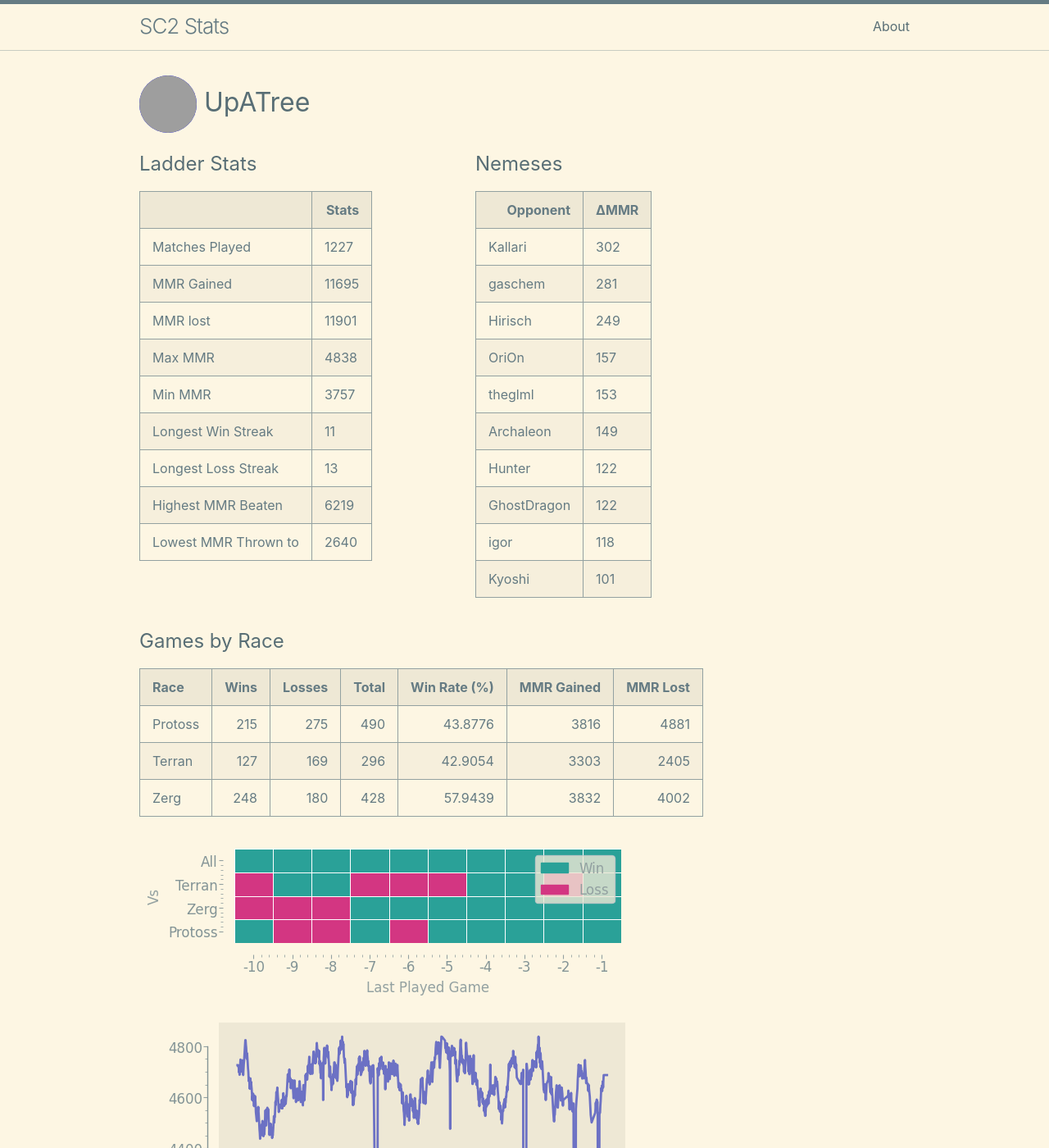
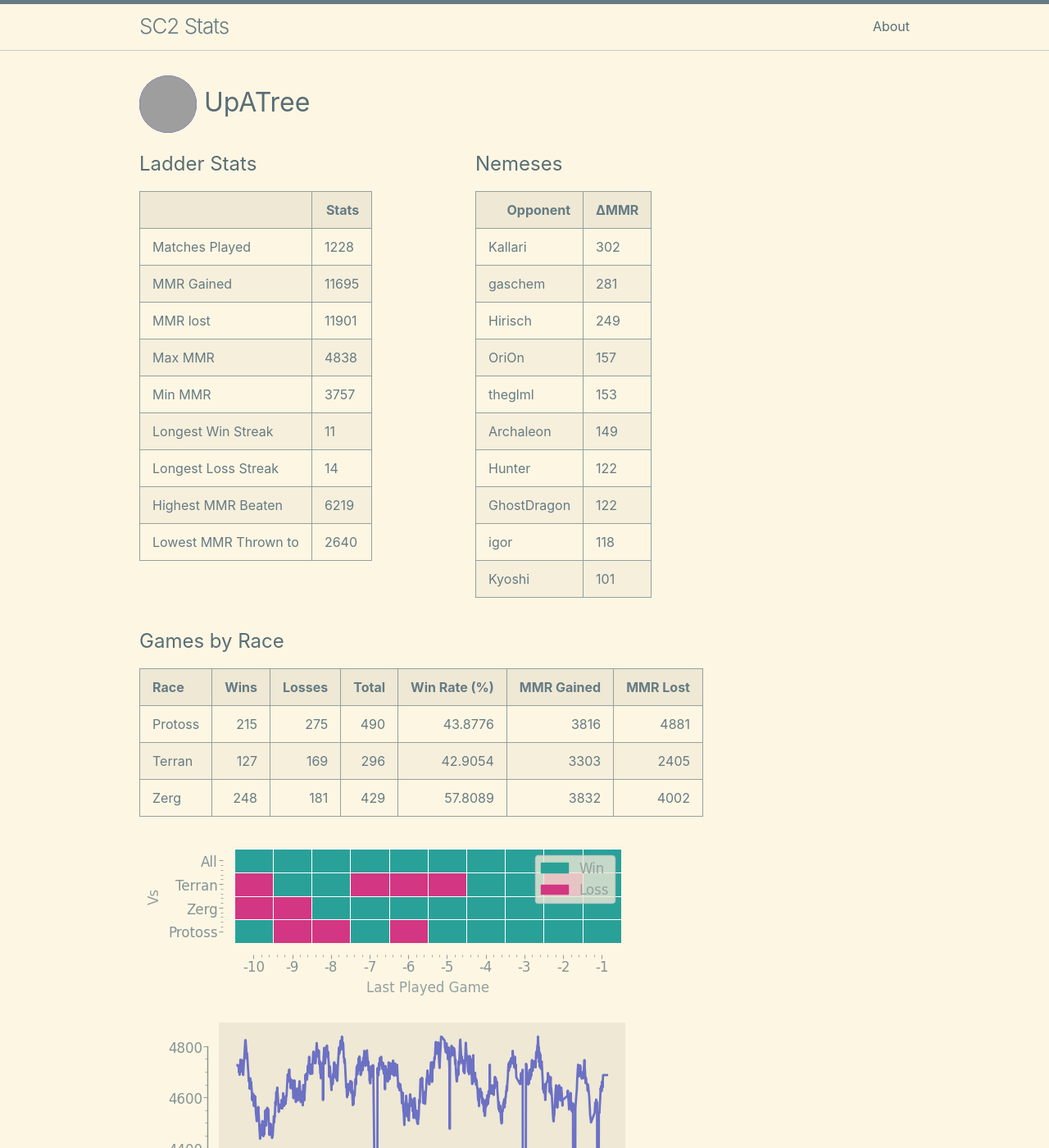
Before and after one commit to kylermurphy/UpATree, a Jekyll site: the page built from docs/index.md, in a window 1280 px wide and 1400 px high. Shown: the whole window at 82% size. Built offline with Jekyll 4.4.1, drawn with Linux system fonts in a browser that asks for light colours; grey boxes are pictures that could not be loaded.

Commit message:
running on push

```diff
--- a/docs/index.md
+++ b/docs/index.md
@@ -18,7 +18,7 @@ layout: home
   <tbody>
     <tr>
       <td>Matches Played</td>
-      <td>1227</td>
+      <td>1228</td>
     </tr>
     <tr>
       <td>MMR Gained</td>
@@ -42,7 +42,7 @@ layout: home
     </tr>
     <tr>
       <td>Longest Loss Streak</td>
-      <td>13</td>
+      <td>14</td>
     </tr>
     <tr>
       <td>Highest MMR Beaten</td>
@@ -116,7 +116,7 @@ layout: home
 |:--------|-------:|---------:|--------:|---------------:|-------------:|-----------:|
 | Protoss |    215 |      275 |     490 |        43.8776 |         3816 |       4881 |
 | Terran  |    127 |      169 |     296 |        42.9054 |         3303 |       2405 |
-| Zerg    |    248 |      180 |     428 |        57.9439 |         3832 |       4002 |
+| Zerg    |    248 |      181 |     429 |        57.8089 |         3832 |       4002 |
 
 ![Games by Race](./assets/gm_hist.png)
 
--- a/log.txt
+++ b/log.txt
@@ -460,3 +460,4 @@ Writing a log file 2025-03-14 17:17:15.
 Writing a log file 2025-03-14 17:32:14.
 Writing a log file 2025-03-14 17:48:18.
 Writing a log file 2025-03-14 18:30:25.
+Writing a log file 2025-03-14 18:50:34.
```
Also changed, not shown: docs/assets/MMR.png, docs/assets/daily.png, docs/assets/gm_hist.png, docs/assets/r_wrt.png, 1 other file.
